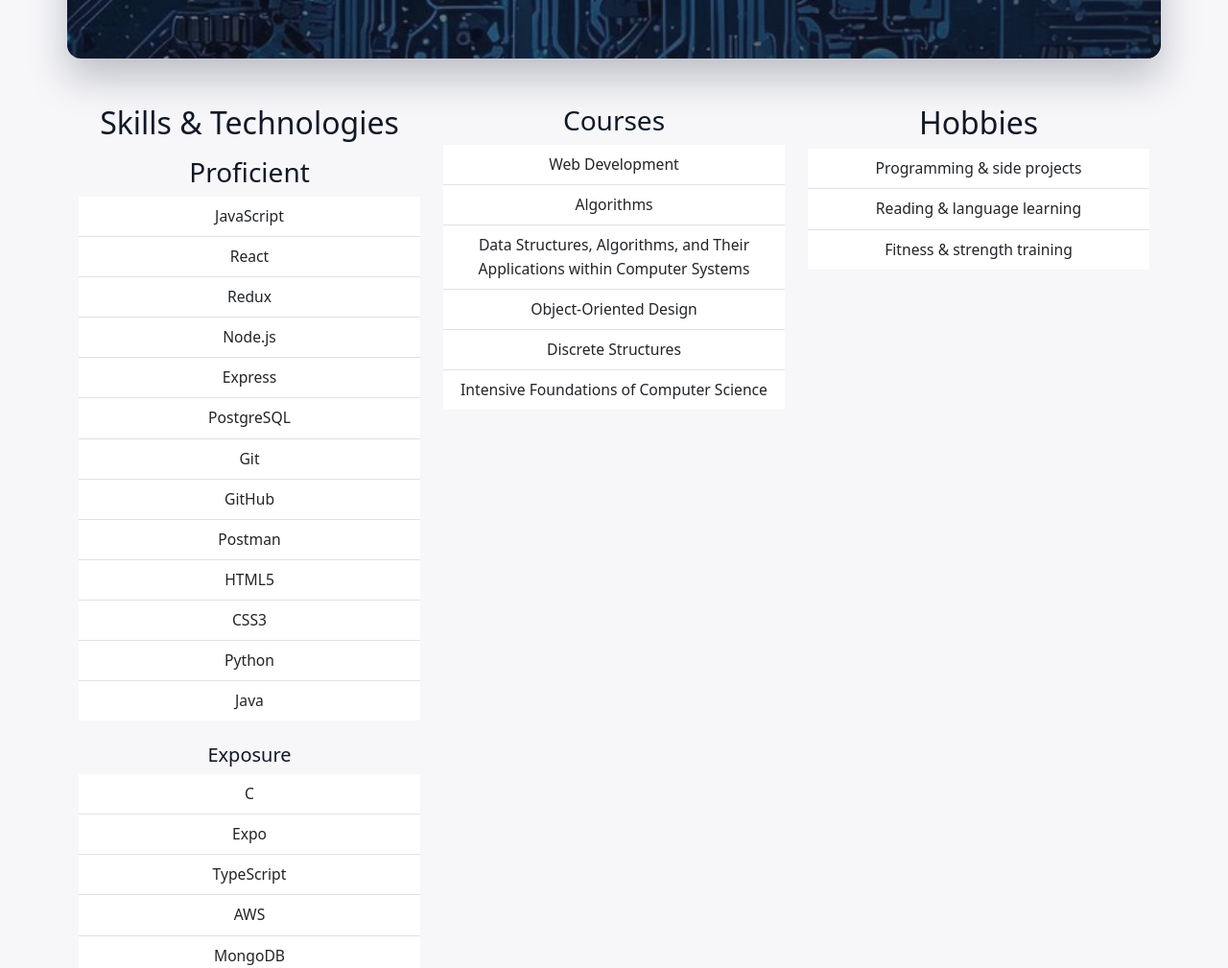
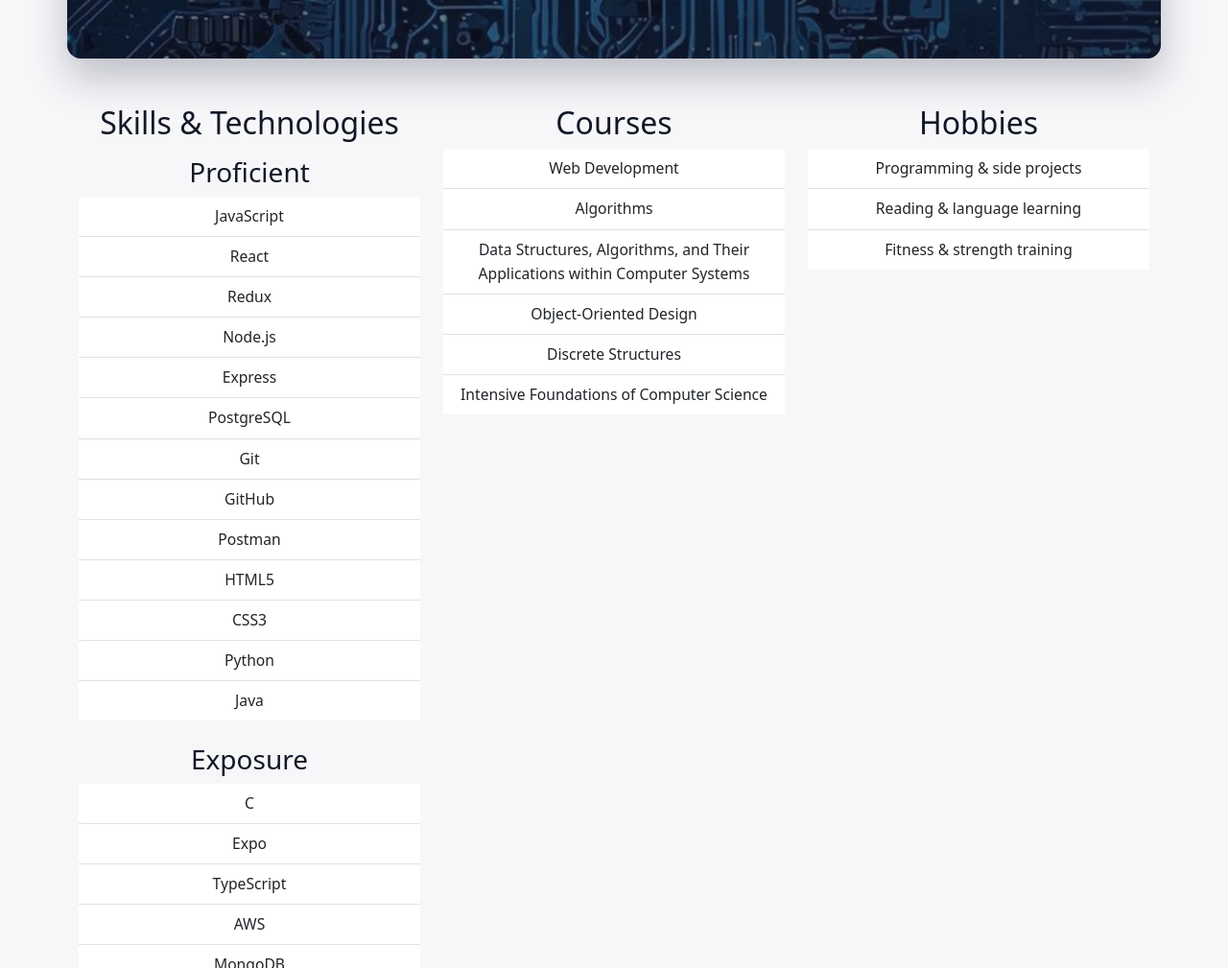
Before and after one commit to dahn0209/David_Ahn_personal_Website, a website with bundled scripts: page index.html in a window 1280 px wide. Shown: the part 703-1712 px from the top of the page at 96% size. Built offline with nearby package versions, Linux system fonts and the light colour scheme.

Commit message:
updates to debug for validator

```diff
--- a/index.html
+++ b/index.html
@@ -105,13 +105,13 @@
             <h3 class="mt-3 text-center">Proficient</h3>
             <ul id="skills-proficient" class="list-group list-group-flush"></ul>
 
-            <h5 class="mt-4 text-center">Exposure</h5>
+            <h3 class="mt-4 text-center">Exposure</h3>
             <ul id="skills-exposure" class="list-group list-group-flush"></ul>
           </div>
 
           <!-- Courses -->
           <div class="col-lg-4 col-md-6 mb-4 text-center">
-            <h3>Courses</h3>
+            <h2>Courses</h2>
             <ul id="courses-list" class="list-group list-group-flush"></ul>
           </div>
 
```
